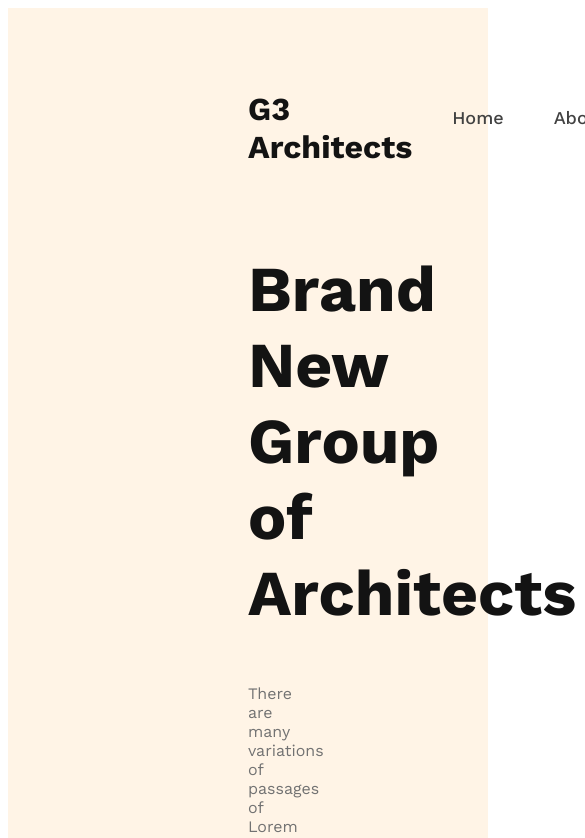
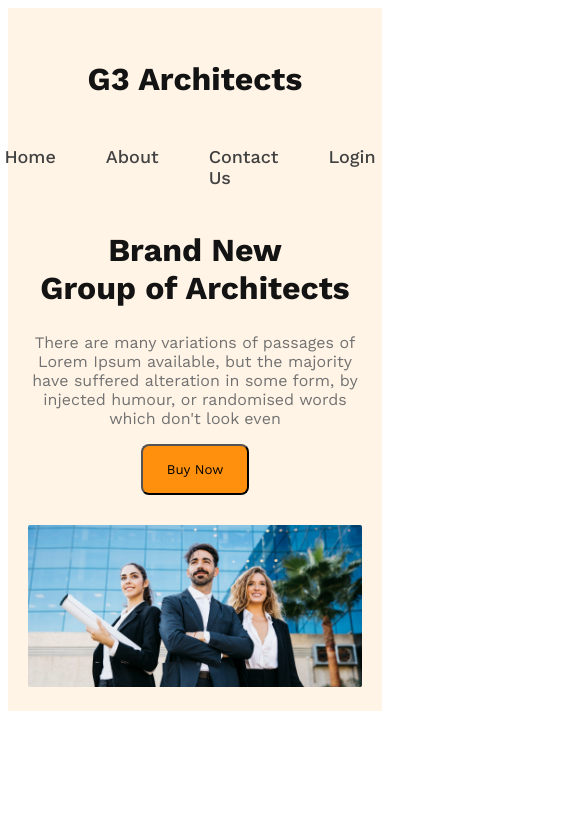
Before and after one commit to ashiq50/g3-architect-website, a plain HTML site: page index.html in a window 390 px wide. Shown: the top 838 px of the page, 585 px wide, since content can reach past the window. Drawn offline with nearby package versions, Linux system fonts and the light colour scheme.

Commit message:
finished responsive for mobile and medium devices

```diff
--- a/styles/style.css
+++ b/styles/style.css
@@ -60,3 +60,32 @@ nav li a {
   padding: 1rem 1.5rem;
   cursor: pointer;
 }
+.banner img{
+  width: 100%;
+  margin-top: 30px;
+}
+
+/* responsive media queries */
+@media screen and (max-width: 576px) {
+  header{
+    padding: 20px;
+  }
+  nav{
+    flex-direction: column;
+  }
+  .banner-title{
+    font-size: 2rem;
+  }
+}
+/* medium devices media queries */
+@media screen and (min-width: 576px) and (max-width: 992px) {
+  header{
+    padding: 50px;
+  }
+  nav{
+    flex-direction: column;
+  }
+  .banner-title{
+    font-size: 3rem;
+  }
+}
```
